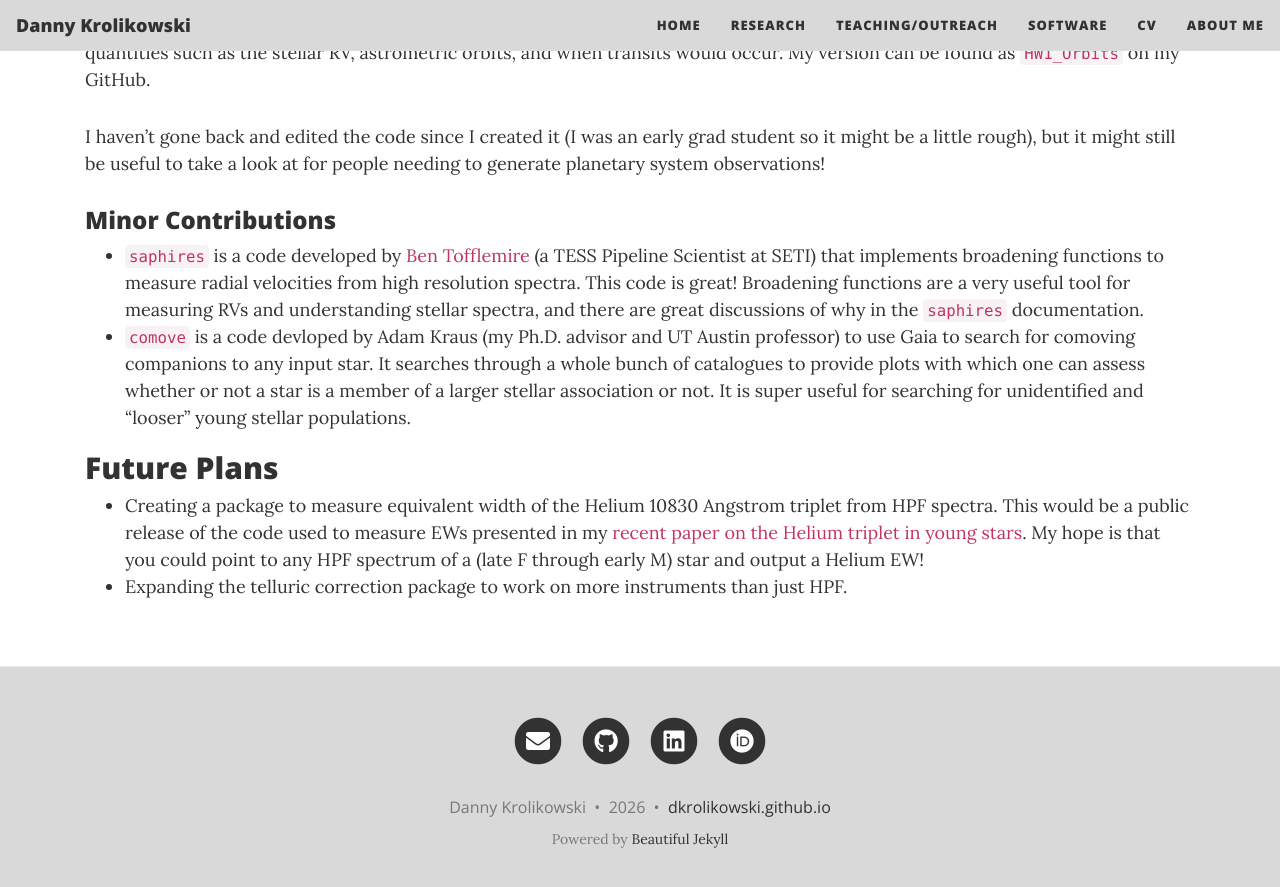
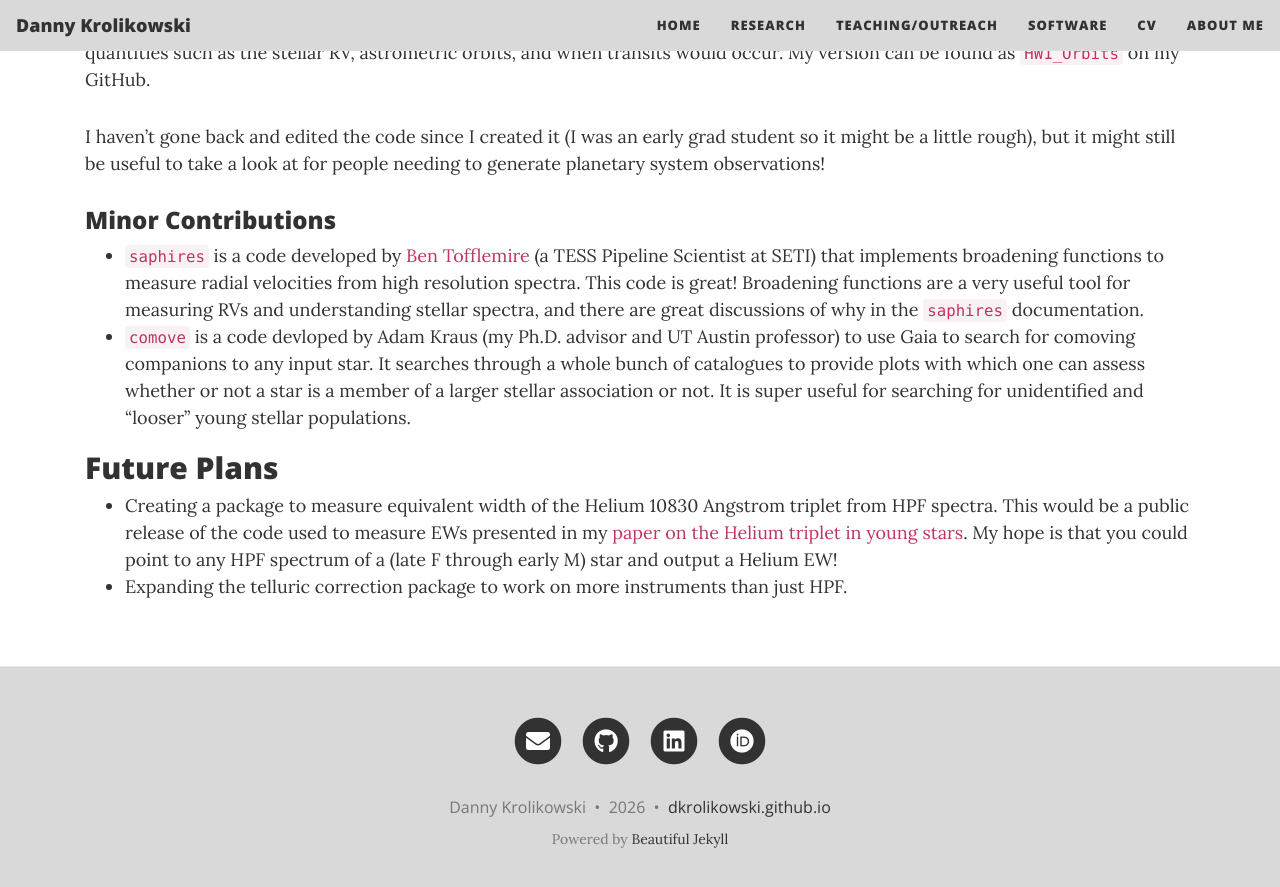
Before and after one commit to dkrolikowski/dkrolikowski.github.io, a Jekyll site: the page built from software.md, in a window 1280 px wide and 900 px high, scrolled down 2561 px. Shown: the top 887 px of the window. Built offline with Jekyll 4.4.1, drawn with Linux system fonts in a browser that asks for light colours; nearby versions of some CDN libraries.

Commit message:
Update software.md

```diff
--- a/software.md
+++ b/software.md
@@ -77,5 +77,5 @@ I haven't gone back and edited the code since I created it (I was an early grad
 
 ## Future Plans
 
-+ Creating a package to measure equivalent width of the Helium 10830 Angstrom triplet from HPF spectra. This would be a public release of the code used to measure EWs presented in my [recent paper on the Helium triplet in young stars](https://ui.adsabs.harvard.edu/abs/2024AJ....167...79K/abstract). My hope is that you could point to any HPF spectrum of a (late F through early M) star and output a Helium EW!
++ Creating a package to measure equivalent width of the Helium 10830 Angstrom triplet from HPF spectra. This would be a public release of the code used to measure EWs presented in my [paper on the Helium triplet in young stars](https://ui.adsabs.harvard.edu/abs/2024AJ....167...79K/abstract). My hope is that you could point to any HPF spectrum of a (late F through early M) star and output a Helium EW!
 + Expanding the telluric correction package to work on more instruments than just HPF.
```
